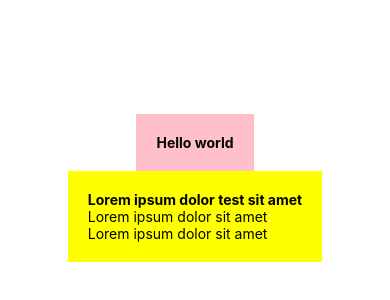
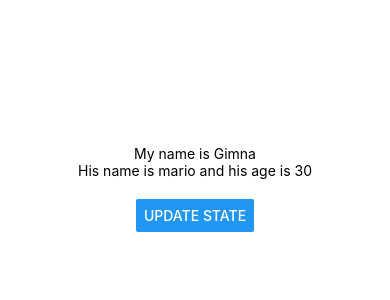
Before and after one commit to gimnakatugampala/review-project-mobile, a React Native app: screen / in a window 390 px wide. Shown: the part 234-534 px from the top of the page. Built offline with nearby package versions, Linux system fonts and the light colour scheme.

Commit message:
useState hook

```diff
--- a/App.js
+++ b/App.js
@@ -1,17 +1,24 @@
 import { StatusBar } from 'expo-status-bar';
-import React from 'react';
-import { StyleSheet, Text, View } from 'react-native';
+import React,{useState} from 'react';
+import { StyleSheet, Text, View ,Button} from 'react-native';
 
 export default function App() {
+
+  const [name, setname] = useState('Gimna')
+  const [person, setperson] = useState({name:'mario',age:30})
+
+  const clickHandler = () =>{
+      setname('Kavishka')
+      setperson({name:'John',age:'40'})
+
+  }
+
   return (
     <View style={styles.container}>
-      <View style={styles.header}>
-        <Text style={styles.boldText}>Hello world</Text>
-      </View>
-      <View style={styles.body}>
-        <Text style={styles.boldText}>Lorem ipsum dolor <Text>test</Text> sit amet</Text>
-        <Text>Lorem ipsum dolor sit amet</Text>
-        <Text>Lorem ipsum dolor sit amet</Text>
+      <Text>My name is {name}</Text>
+      <Text>His name is {person.name} and his age is {person.age}</Text>
+      <View style={styles.buttonContainer}>
+        <Button title='update state' onPress={clickHandler} />
       </View>
     </View>
   );
@@ -24,15 +31,7 @@ const styles = StyleSheet.create({
     alignItems: 'center',
     justifyContent: 'center',
   },
-  header:{
-    backgroundColor:'pink',
-    padding:20
-  },
-  boldText:{
-    fontWeight:'bold'
-  },
-  body:{
-    backgroundColor:'yellow',
-    padding:20
+  buttonContainer:{
+    marginTop:20
   }
 });
```
